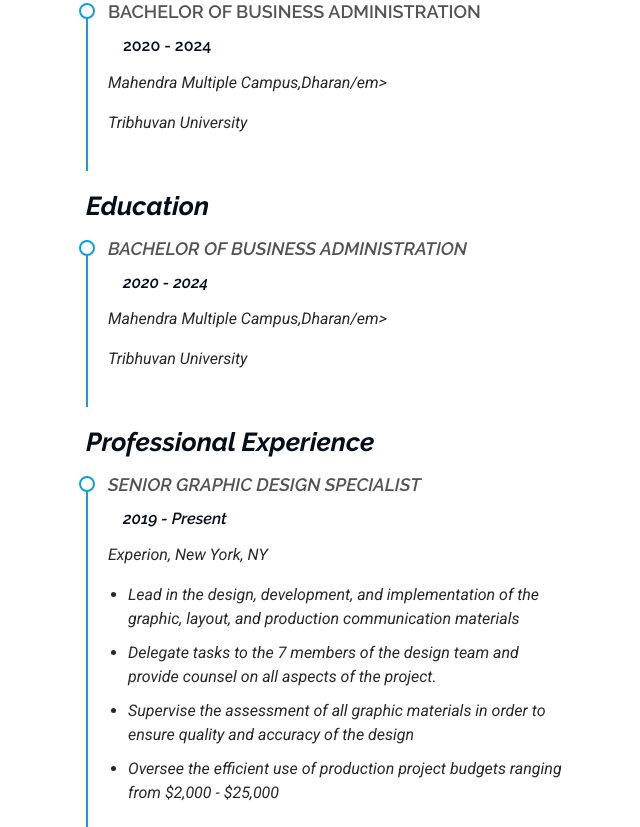
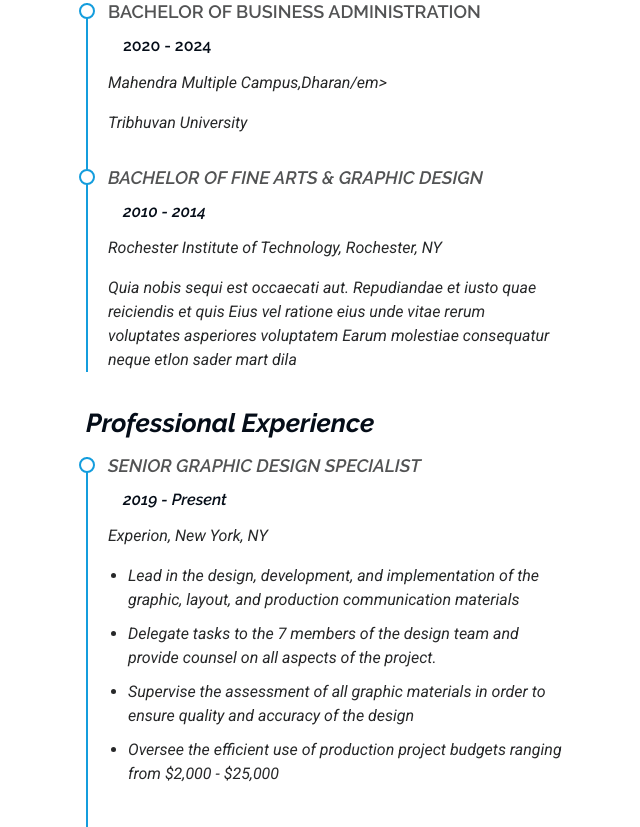
Before and after one commit to shourav-creator/newone, a plain HTML site: page index.html in a window 1280 px wide. Shown: the part 2964-3791 px from the top of the page, without its empty margins (226-866 px from the left). Drawn offline with Linux system fonts and the light colour scheme.

Commit message:
Update index.html

```diff
--- a/index.html
+++ b/index.html
@@ -301,14 +301,12 @@
               <p>Tribhuvan University </p>
             </div><!-- Edn Resume Item -->
 
-              <h3 class="resume-title">Education</h3>
             <div class="resume-item">
-              <h4>Bachelor of Business Administration </h4>
-              <h5>2020 - 2024</h5>
-              <p><em>Mahendra Multiple Campus,Dharan/em></p>
-              <p>Tribhuvan University </p>
+              <h4>Bachelor of Fine Arts &amp; Graphic Design</h4>
+              <h5>2010 - 2014</h5>
+              <p><em>Rochester Institute of Technology, Rochester, NY</em></p>
+              <p>Quia nobis sequi est occaecati aut. Repudiandae et iusto quae reiciendis et quis Eius vel ratione eius unde vitae rerum voluptates asperiores voluptatem Earum molestiae consequatur neque etlon sader mart dila</p>
             </div><!-- Edn Resume Item -->
-
 
           </div>
 
```
